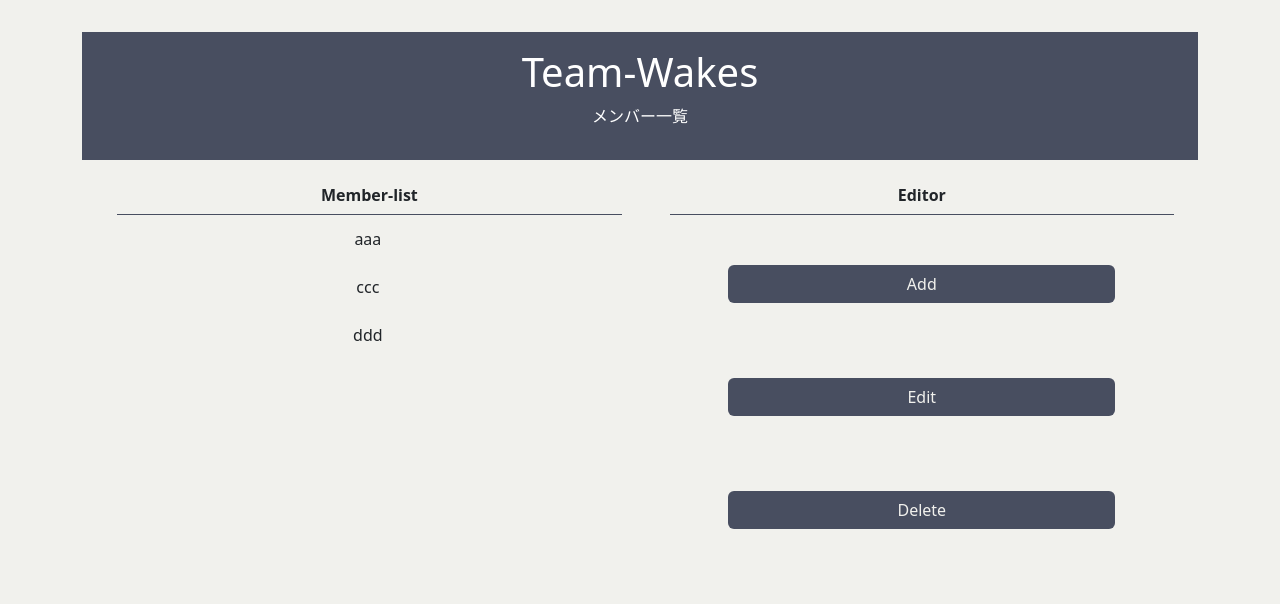
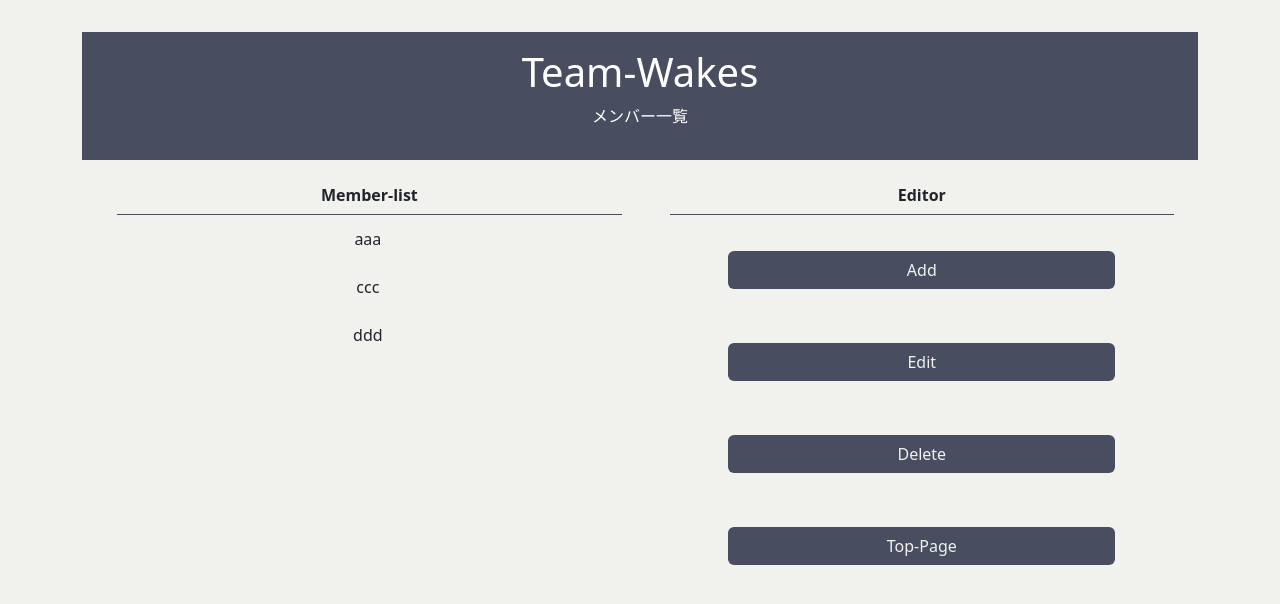
Before and after one commit to estone1223/team-wake, a Django app: page /wakes/member/ in a window 1280 px wide. Shown: the part 56-660 px from the top of the page. Run offline with Django 3.2, Linux system fonts and the light colour scheme; a user stored in the database is signed in; data comes from the database, SQL or seed files in the repository; both versions use the stored data as it was after the commit; some libraries are stand-ins or nearby versions.

Commit message:
added to top-page-btn

```diff
--- a/static/wakes/css/style.css
+++ b/static/wakes/css/style.css
@@ -263,7 +263,7 @@ width: 50%;
 
 .btn-function {
   width: 70%;
-  margin: 50px auto 25px auto;
+  margin: 36px auto 18px auto;
   background-color: #484e60;
   color: rgb(241, 241, 237);
 }
--- a/templates/member/member.html
+++ b/templates/member/member.html
@@ -22,6 +22,8 @@
       <a class="btn btn-color btn-function" href="{% url 'member_edit_list' %}">Edit</a>
       <br>
       <a class="btn btn-color btn-function" href="{% url 'member_delete_list' %}">Delete</a>
+      <br>
+      <a class="btn btn-color btn-function" href="{% url 'top' %}">Top-Page</a>
     </div>
   </div>
 {% endblock main %}
--- a/templates/member/member_delete_list.html
+++ b/templates/member/member_delete_list.html
@@ -26,6 +26,8 @@
       <a class="btn btn-color btn-function" href="{% url 'member_new_list' %}">追加画面へ</a>
       <br>
       <a class="btn btn-color btn-function" href="{% url 'member_edit_list' %}">編集画面へ</a>
+      <br>
+      <a class="btn btn-color btn-function" href="{% url 'top' %}">Top-Page</a>
     </div>
   </div>
 {% endblock main %}
--- a/templates/member/member_edit_list.html
+++ b/templates/member/member_edit_list.html
@@ -26,6 +26,8 @@
       <a class="btn btn-color btn-function" href="{% url 'member_new_list' %}">追加画面へ</a>
       <br>
       <a class="btn btn-color btn-function" href="{% url 'member_delete_list' %}">削除画面へ</a>
+      <br>
+      <a class="btn btn-color btn-function" href="{% url 'top' %}">Top-Page</a>
     </div>
   </div>
 {% endblock main %}
```
Also changed, not shown: db.sqlite3.
